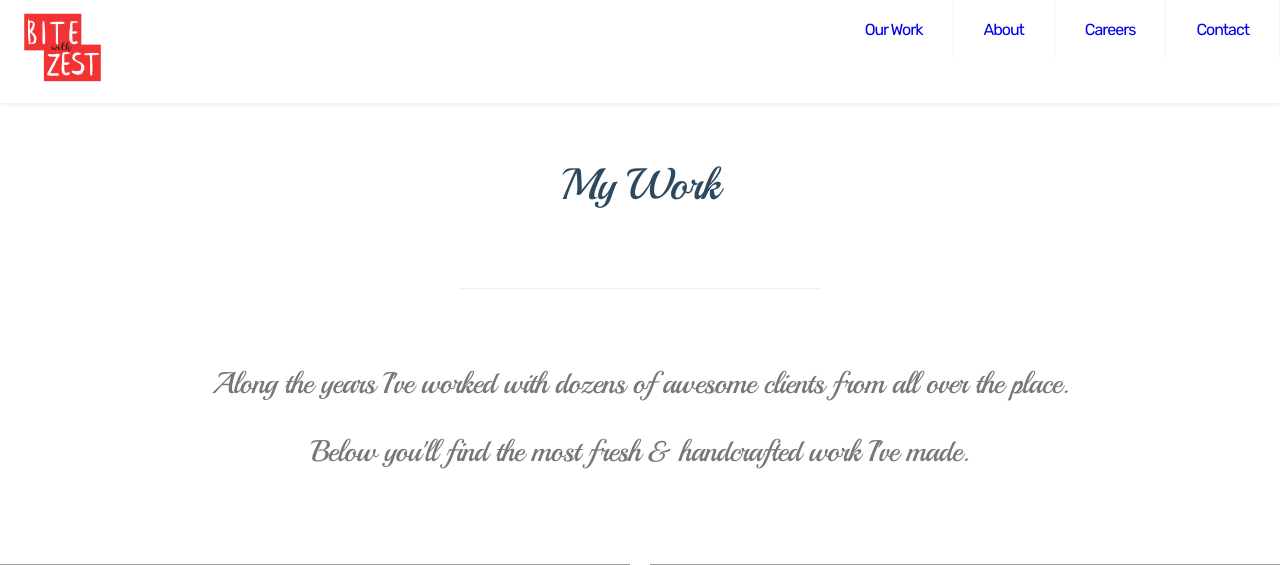
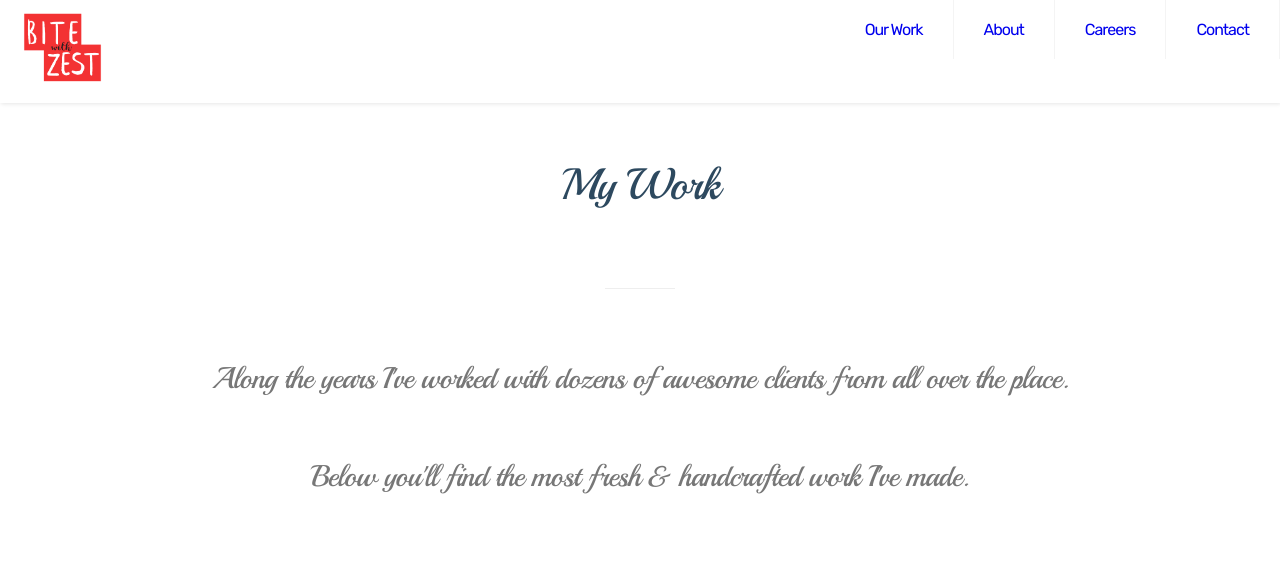
Before and after one commit to prezime/bitewithzest, a Django app: page / in a window 1280 px wide. Shown: the top 565 px of the page. Run offline with Django 3.2, Linux system fonts and the light colour scheme; data comes from the database, SQL or seed files in the repository; grey boxes are pictures that could not be loaded.

Commit message:
mobile layout changes2

```diff
--- a/blog/templates/about.html
+++ b/blog/templates/about.html
@@ -1,12 +1,11 @@
 {% block about %}
 <div class="about">
-    <!-- <img src="images/queso-taco.png" alt="Yummy Taco" class="about__mockup"> -->
-    <div class="about_details">
+
       <h2>My Work</h2>
       <hr>
       </hr>
       <p>Along the years I've worked with dozens of awesome clients from all over the place.</p>
       <p>Below you'll find the most fresh & handcrafted work I've made.</p>
-    </div>
+
   </div>
 {% endblock about %}
--- a/blog/templates/index.html
+++ b/blog/templates/index.html
@@ -18,5 +18,3 @@
 </div>
 
 {% endblock post_showcase %}
-
-{% block post_showcase_css %} {% include 'post_showcase_css.html' %} {% endblock post_showcase_css %}
--- a/static/css/responsive.css
+++ b/static/css/responsive.css
@@ -81,45 +81,10 @@
     border-bottom: 1px solid var(--red);
 }
 
-[aria-controls="nav-menu"] {
-    /* display: none; */
-}
 
-/* About Section */
 
-.about {
-    display: grid;
-    grid-template-columns: 1fr;
-    align-items: center;
-    position: relative;
-    background: #ffffff;
-    padding-top: 120px;
-    padding-bottom: 0;
-    text-align: center;
-    font-family: 'Playball';
-  }
-.about_details h2  {
-    font-size: 44px;
-    font-weight: 400;
-    color: var(--black);
-}
+  /* Gallery */
 
-.about_details p  {
-    font-size: 30px;
-    color: var(--grey);
-}
-  /* Gallery */
-  .gallery{
-    display: grid;
-    grid-template-columns: repeat(auto-fit, minmax(450px, 1fr));
-    width: 100%;
-    margin: 0 auto;
-    padding-top: 5%;
-
-    /* grid-template-columns: 1fr; */
-    grid-template-rows: auto;
-    grid-gap: 20px;
-  }
 
   .card {
     background: white;
@@ -176,6 +141,64 @@
 
 
 @media (min-width: 1020px){
+  /* About Section */
+
+  .about {
+    display: grid;
+    grid-template-columns: 1fr;
+    align-items: center;
+    position: relative;
+    background: #ffffff;
+    padding-top: 120px;
+    padding-bottom: 0;
+    text-align: center;
+    font-family: 'Playball';
+    max-width: 1440px;
+    margin: 0 auto;
+  }
+  .about h2  {
+    font-size: 44px;
+    font-weight: 400;
+    color: var(--black);
+  }
+
+  .about p  {
+    font-size: 30px;
+    color: var(--grey);
+  }
+
+  .about hr {
+      position: relative;
+      display: inline-block;
+      height: 1px;
+      background: #eeeeee;
+      margin-top: 40px;
+      margin-bottom: 40px;
+      border: 0;
+  }
+
+  .about hr::after {
+      position: relative;
+      top: -15px;
+      content: "";
+      display: inline-block;
+      width: 70px;
+      height: 2px;
+      background: var(--red);
+
+  }
+
+  .gallery{
+    display: grid;
+    grid-template-columns: repeat(auto-fit, minmax(450px, 1fr));
+    width: 100%;
+    margin: 0 auto;
+    padding-top: 5%;
+
+    /* grid-template-columns: 1fr; */
+    grid-template-rows: auto;
+    grid-gap: 20px;
+  }
   .post-body{
       display: grid;
       max-width: 1440px;
--- a/static/css/style.css
+++ b/static/css/style.css
@@ -36,10 +36,47 @@
     margin: 0,0, 5px,0;
 }
 
-.about_details hr {
+/* About Section */
+.content{
+    display: grid;
+}
+
+.about {
+    display: grid;
+    grid-template-columns: 1fr ;
+    align-items: center;
+    background: #ffffff;
+    padding-top: 120px;
+    padding-bottom: 0;
+    text-align: center;
+    font-family: 'Playball';
+    justify-items: center;
+    margin: auto 0;
+
+  }
+
+.about>*{
+    grid-column: 1/span 1;
+}
+
+.about h2  {
+    font-size: 30px;
+    font-weight: 400;
+    color: var(--black);
+    text-align: center;
+    word-wrap:break-word;
+}
+
+.about p  {
+    font-size: 20px;
+    color: var(--grey);
+    text-align: center;
+    word-wrap:break-word;
+}
+
+.about hr {
     position: relative;
     display: inline-block;
-    width: 360px;
     height: 1px;
     background: #eeeeee;
     margin-top: 40px;
@@ -47,7 +84,7 @@
     border: 0;
 }
 
-.about_details hr::after {
+.about hr::after {
     position: relative;
     top: -15px;
     content: "";
```
